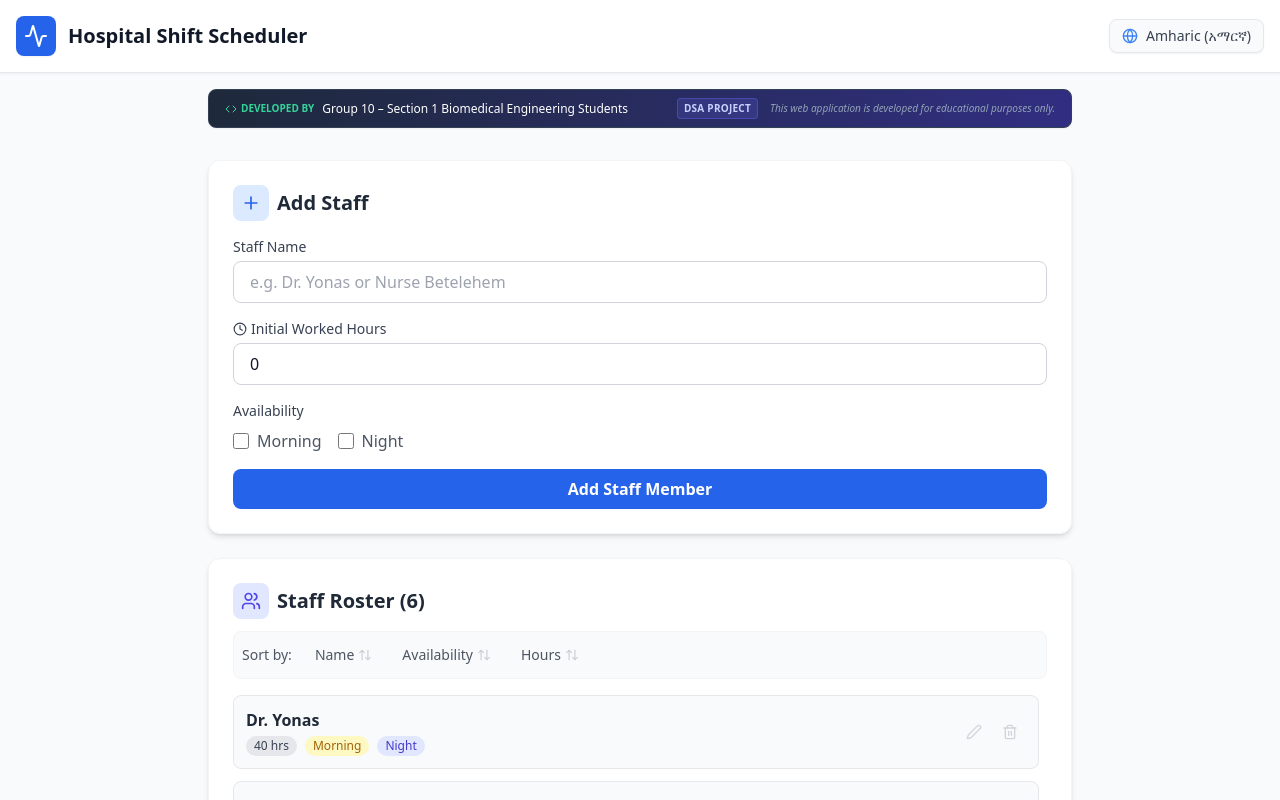
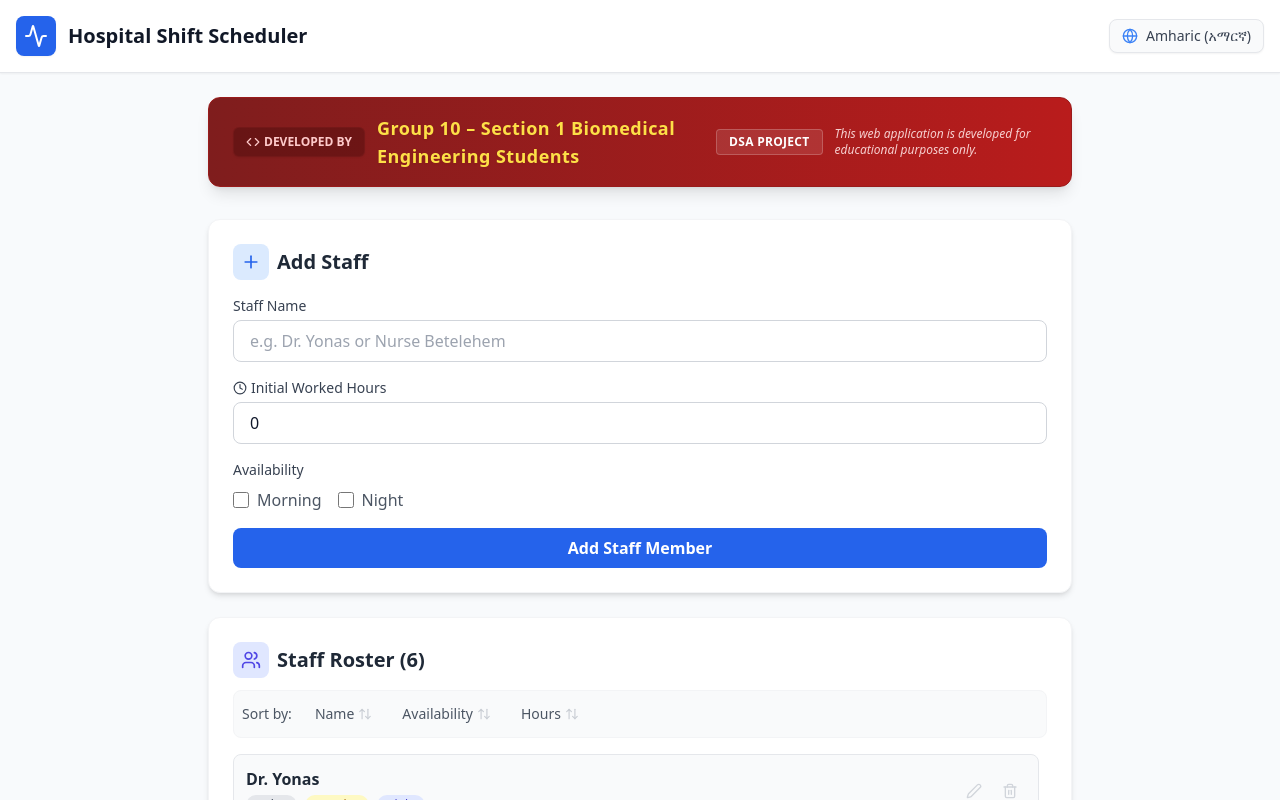
Before and after one commit to Group-10DSA/Hospital-Shift-Scheduler, a React (Vite) app: page / in a window 1280 px wide. Shown: the top 800 px of the page. Built offline with nearby package versions, Linux system fonts and the light colour scheme.

Commit message:
Update App.tsx

```diff
--- a/App.tsx
+++ b/App.tsx
@@ -103,26 +103,26 @@ const App: React.FC = () => {
         </div>
       </header>
 
-      {/* Developer Credit Info Box - Compact Version */}
-      <div className="max-w-4xl mx-auto px-4 mt-4">
-        <div className="bg-gradient-to-r from-slate-800 to-indigo-900 rounded-lg shadow-sm border border-slate-700 py-2 px-4 flex flex-col sm:flex-row items-center justify-between gap-2">
+      {/* Developer Credit Info Box - Expanded Red Version */}
+      <div className="max-w-4xl mx-auto px-4 mt-6">
+        <div className="bg-gradient-to-r from-red-900 to-red-700 rounded-xl shadow-lg border border-red-800 py-4 px-6 flex flex-col sm:flex-row items-center justify-between gap-4">
 
              {/* Developer Info */}
-             <div className="flex items-center gap-2 text-center sm:text-left">
-                <span className="text-[10px] font-bold text-emerald-400 uppercase flex items-center gap-1 shrink-0">
-                   <Code size={12} /> {text.developedByPrefix}
+             <div className="flex flex-col sm:flex-row items-center gap-3 text-center sm:text-left">
+                <span className="text-xs font-bold text-red-200 uppercase flex items-center gap-1 shrink-0 bg-red-950/40 px-3 py-1.5 rounded-md shadow-sm border border-red-900/50">
+                   <Code size={14} /> {text.developedByPrefix}
                 </span>
-                <span className="text-xs font-medium text-white">
+                <span className="text-base sm:text-lg font-bold text-yellow-300 tracking-wide drop-shadow-sm">
                   {text.groupName}
                 </span>
              </div>
 
              {/* Project Info */}
              <div className="flex items-center gap-3">
-                <span className="bg-indigo-500/20 text-indigo-200 text-[10px] font-bold px-1.5 py-0.5 rounded border border-indigo-500/40 uppercase tracking-wide shrink-0">
+                <span className="bg-white/10 text-white text-xs font-bold px-3 py-1 rounded border border-white/20 uppercase tracking-wide shrink-0">
                    {text.projectTitle}
                 </span>
-                <span className="text-[10px] text-slate-400 italic hidden sm:block">
+                <span className="text-xs text-red-100 italic hidden sm:block opacity-90">
                    {text.disclaimer}
                 </span>
              </div>
```
